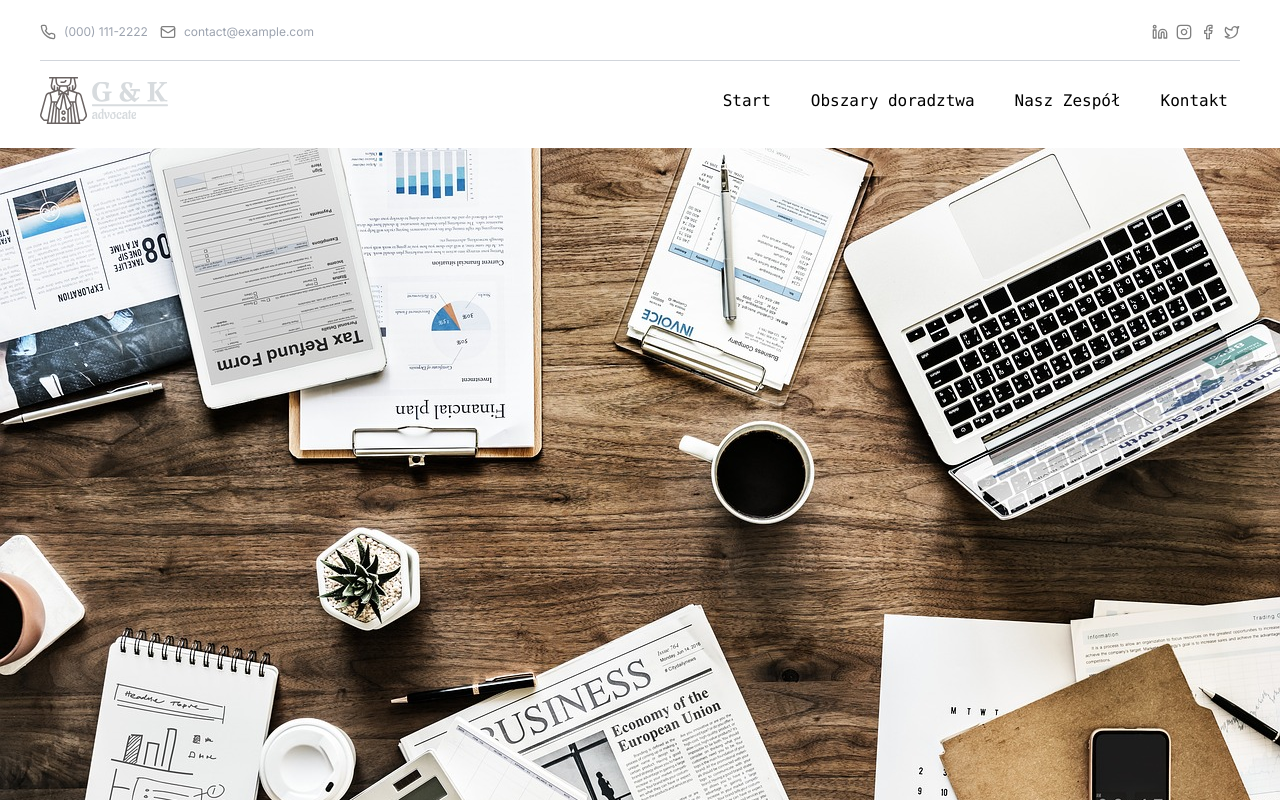
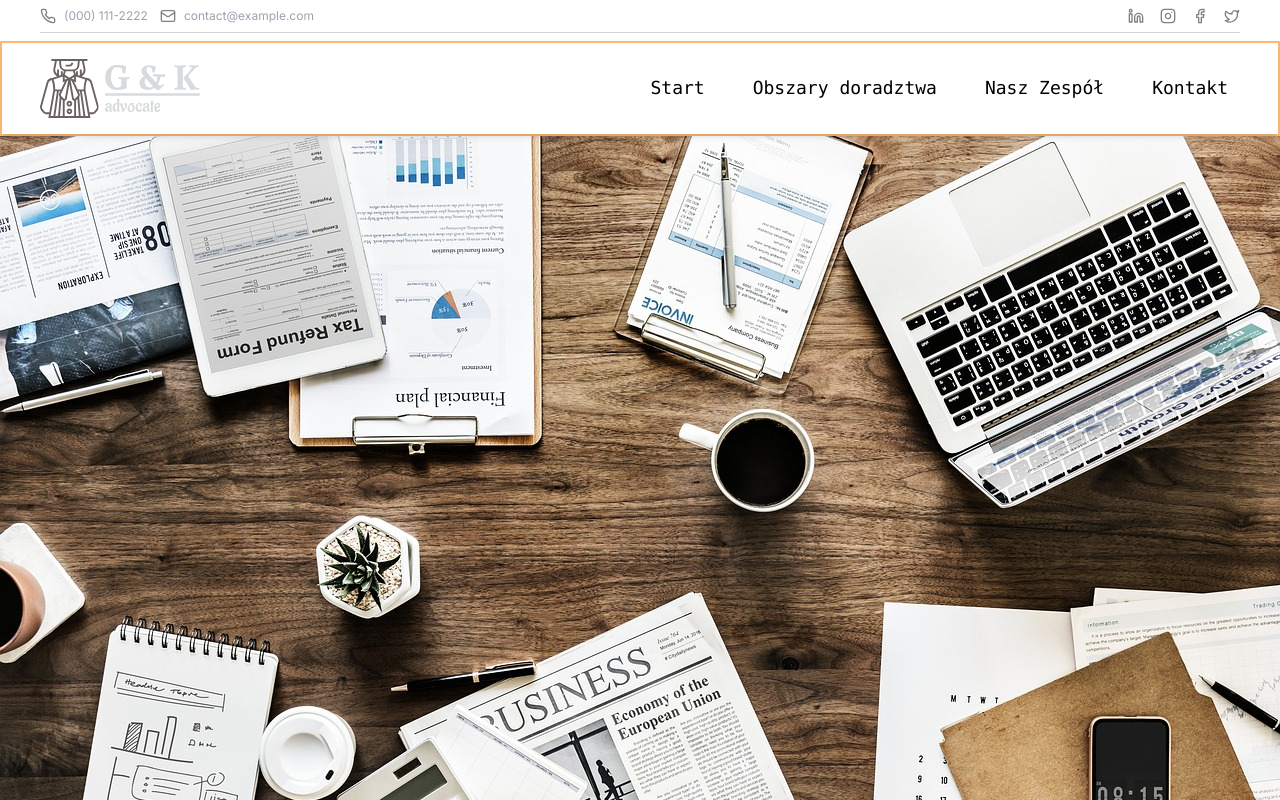
Before and after one commit to xcinek1337/kancelaria-onepage, a Next.js app: page / in a window 1280 px wide. Shown: the top 800 px of the page. Built offline with nearby package versions, Linux system fonts and the light colour scheme.

Commit message:
navigation not sticky

```diff
--- a/src/app/layout.tsx
+++ b/src/app/layout.tsx
@@ -7,7 +7,7 @@ import { Header } from '@/ui/organisms/Header';
 const inter = Inter({ subsets: ['latin'] });
 
 export const metadata: Metadata = {
-	title: 'Kancelaria Gołębiowski & Kryska',
+	title: 'Kancelaria  aaaa&aaaa ',
 	description: 'Specjalizujemy się w prawie cywilnym, gospodarczym, handlowym, pracy i upadłościowym. Wrocław.',
 };
 
--- a/src/app/page.tsx
+++ b/src/app/page.tsx
@@ -1,6 +1,6 @@
 export default function Home() {
 	return (
-		<main className="flex min-h-screen flex-col items-center justify-between bg-black">
+		<main className="flex min-h-[120vh] flex-col items-center justify-between bg-black">
 			<img src="pic1.jpg" alt="" />
 		</main>
 	);
--- /dev/null
+++ b/src/ui/atoms/ContactIcons.tsx
@@ -0,0 +1,20 @@
+import { Facebook, Instagram, Linkedin, Twitter } from "lucide-react";
+
+export const ContactIcons = () => {
+	return (
+		<div className={`flex  flex-row items-center gap-4`}>
+			<a href="https://www.linkedin.com" aria-label="LinkedIn">
+				<Linkedin color="grey" size={16} />
+			</a>
+			<a href="https://www.instagram.com" aria-label="Instagram">
+				<Instagram color="grey" size={16} />
+			</a>
+			<a href="https://www.facebook.com" aria-label="Facebook">
+				<Facebook color="grey" size={16} />
+			</a>
+			<a href="https://www.twitter.com" aria-label="Twitter">
+				<Twitter color="grey" size={16} />
+			</a>
+		</div>
+	);
+};
--- /dev/null
+++ b/src/ui/atoms/Logo.tsx
@@ -0,0 +1,3 @@
+export const Logo = () => (
+	<img className="w-24 md:w-40" src="logo.svg" alt="logo firmy" />
+);
--- /dev/null
+++ b/src/ui/atoms/Wrapper.tsx
@@ -0,0 +1,3 @@
+export const Wrapper = ({ children }: { children: React.ReactNode }) => {
+	return <div className="mx-auto w-full max-w-[1200px]">{children}</div>;
+};
--- /dev/null
+++ b/src/ui/molecules/ContactBar.tsx
@@ -0,0 +1,26 @@
+import { Mail, Phone } from "lucide-react";
+
+import { ContactIcons } from "@/ui/atoms/ContactIcons";
+import { Wrapper } from "@/ui/atoms/Wrapper";
+
+export const ContactBar = () => {
+	return (
+		<Wrapper>
+			<div className="flex justify-between border-b border-gray-300 py-2 mb-2 ">
+				<div className="flex flex-col gap-3 text-xs text-gray-400 sm:flex-row">
+					<address className="flex items-center gap-2 not-italic">
+						<Phone color="grey" size={16} />
+						<a href="tel:0001112222">(000) 111-2222</a>
+					</address>
+
+					<a className="flex items-center gap-2" href="mailto:contact@example.com">
+						<Mail color="grey" size={16} />
+						contact@example.com
+					</a>
+				</div>
+
+				<ContactIcons />
+			</div>
+		</Wrapper>
+	);
+};
--- /dev/null
+++ b/src/ui/molecules/ContactInfoMenu.tsx
@@ -0,0 +1,23 @@
+import { Mail, Phone } from "lucide-react";
+
+import { ContactIcons } from "@/ui/atoms/ContactIcons";
+
+export const ContactInfoMenu = () => {
+	return (
+		<div className="mb-4 flex flex-col gap-4 justify-between border-b border-gray-300 pb-5">
+			<div className="flex flex-col gap-3 text-xs text-gray-400 sm:flex-row">
+				<address className="flex items-center gap-2 not-italic">
+					<Phone color="grey" size={16} />
+					<a href="tel:0001112222">(000) 111-2222</a>
+				</address>
+
+				<a className="flex items-center gap-2" href="mailto:contact@example.com">
+					<Mail color="grey" size={16} />
+					contact@example.com
+				</a>
+			</div>
+
+			<ContactIcons />
+		</div>
+	);
+};
--- /dev/null
+++ b/src/ui/molecules/Navigation.tsx
@@ -0,0 +1,66 @@
+"use client";
+
+import { Menu, X } from "lucide-react";
+import { useState } from "react";
+
+import { ContactInfoMenu } from "@/ui/molecules/ContactInfoMenu";
+import { Logo } from "@/ui/atoms/Logo";
+import { Wrapper } from "@/ui/atoms/Wrapper";
+export const Navigation = () => {
+	const [isMenuOpen, setIsMenuOpen] = useState(false);
+
+	const toggleMenu = () => {
+		setIsMenuOpen(!isMenuOpen);
+		if (!isMenuOpen) {
+			document.body.style.overflow = "hidden";
+		} else {
+			document.body.style.overflow = "auto";
+		}
+	};
+	return (
+		<nav className="bg-white py-4 shadow-md md:sticky md:top-0 ">
+			<Wrapper>
+				<div className="flex items-center justify-between">
+					<div>
+						<Logo />
+					</div>
+
+					<div
+						className="z-50 cursor-pointer md:hidden"
+						aria-label="Open menu"
+						onClick={toggleMenu}
+					>
+						{isMenuOpen ? <X size={24} /> : <Menu size={24} />}
+					</div>
+
+					<ul
+						className={` absolute left-0 flex min-h-[100vh]  w-[50%] flex-col items-start  gap-12 bg-slate-50/95 px-3 pt-20 font-mono text-lg duration-500 md:static md:min-h-fit md:w-auto md:flex-row md:bg-transparent md:pt-0 ${
+							isMenuOpen ? "top-[0%]" : "top-[-100%]"
+						}`}
+					>
+						<li className="md:hidden">
+							<Logo />
+						</li>
+						<li>
+							<a href="#home">Start</a>
+						</li>
+						<li>
+							<a href="#practice-areas">Obszary doradztwa </a>
+						</li>
+						<li>
+							<a href="#about">Nasz Zespół</a>
+						</li>
+						<li className="md:hidden">
+							<a href="#kontakt">Skontaktuj się</a>
+						</li>
+						<li className="md:hidden">
+							<ContactInfoMenu />
+						</li>
+
+						<button className="hidden md:block">Kontakt</button>
+					</ul>
+				</div>
+			</Wrapper>
+		</nav>
+	);
+};
--- a/src/ui/organisms/Header.tsx
+++ b/src/ui/organisms/Header.tsx
@@ -1,80 +1,12 @@
-"use client";
-import { useState } from "react";
-import { Facebook, Instagram, Linkedin, Mail, Menu, Phone, Twitter, X } from "lucide-react";
+import { ContactBar } from "@/ui/molecules/ContactBar";
+import { Navigation } from "@/ui/molecules/Navigation";
 
 export const Header = () => {
-	const [isMenuOpen, setIsMenuOpen] = useState(false);
-
-	const toggleMenu = () => {
-		setIsMenuOpen(!isMenuOpen);
-		if (!isMenuOpen) {
-			document.body.style.overflow = "hidden";
-		} else {
-			document.body.style.overflow = "auto";
-		}
-	};
-
 	return (
-		<header className="p-3 sm:p-6">
-			<div className="mx-auto w-full max-w-[1200px]">
-				<div className="mb-4 flex justify-between border-b border-gray-300 pb-5">
-					<div className="flex flex-col gap-3 text-xs text-gray-400 sm:flex-row">
-						<address className="flex items-center gap-2 not-italic">
-							<Phone color="grey" size={16} />
-							<a href="tel:0001112222">(000) 111-2222</a>
-						</address>
-
-						<a className="flex items-center gap-2" href="mailto:contact@example.com">
-							<Mail color="grey" size={16} />
-							contact@example.com
-						</a>
-					</div>
-
-					<div className="flex gap-2">
-						<a href="https://www.linkedin.com" aria-label="LinkedIn">
-							<Linkedin color="grey" size={16} />
-						</a>
-						<a href="https://www.instagram.com" aria-label="Instagram">
-							<Instagram color="grey" size={16} />
-						</a>
-						<a href="https://www.facebook.com" aria-label="Facebook">
-							<Facebook color="grey" size={16} />
-						</a>
-						<a href="https://www.twitter.com" aria-label="Twitter">
-							<Twitter color="grey" size={16} />
-						</a>
-					</div>
-				</div>
-
-				<nav className="mx-auto flex items-center justify-between">
-					<div>
-						<img className="w-24 md:w-32" src="logo.svg" alt="" />
-					</div>
-					<div
-						className="z-50 cursor-pointer md:hidden"
-						aria-label="Open menu"
-						onClick={toggleMenu}
-					>
-						{isMenuOpen ? <X size={24} /> : <Menu size={24} />}
-					</div>
-					<ul
-						className={` absolute left-0 flex min-h-[70vh]  w-[50%] flex-col  items-start gap-10 bg-white/90 px-3 pt-20 font-mono duration-500 md:static md:min-h-fit md:w-auto md:flex-row md:pt-0 ${
-							isMenuOpen ? "top-[0%]" : "top-[-100%]"
-						}`}
-					>
-						<li>
-							<a href="#home">Start</a>
-						</li>
-						<li>
-							<a href="#practice-areas">Obszary doradztwa </a>
-						</li>
-						<li>
-							<a href="#about">Nasz Zespół</a>
-						</li>
-
-						<button className="hidden md:block">Kontakt</button>
-					</ul>
-				</nav>
+		<header>
+			<ContactBar />
+			<div className="border-2 border-orange-300 md:sticky md:top-0 ">
+				<Navigation />
 			</div>
 		</header>
 	);
```
